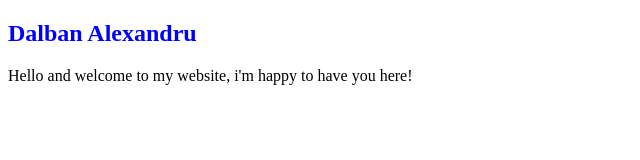
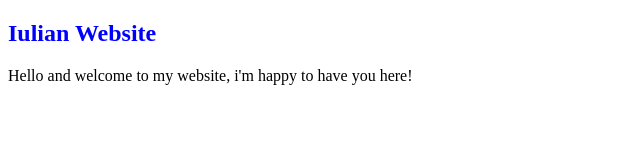
Before and after one commit to IuliaN00722/IuliaN00722.github.io, a plain HTML site: page index.html in a window 1280 px wide. Shown: the whole page, without its empty margins (0-640 px from the left). Drawn offline with Linux system fonts and the light colour scheme.

Commit message:
Update index.html

```diff
--- a/index.html
+++ b/index.html
@@ -5,7 +5,7 @@
 	   </head>
 	   <body>
 		   <main>
-			 <h2 style="color:blue;"> Dalban Alexandru</h2>
+			 <h2 style="color:blue;"> Iulian Website</h2>
 	   	   <p>Hello and welcome to my website, i'm happy to have you here!</p>
 		    </main>
            </body>
```
